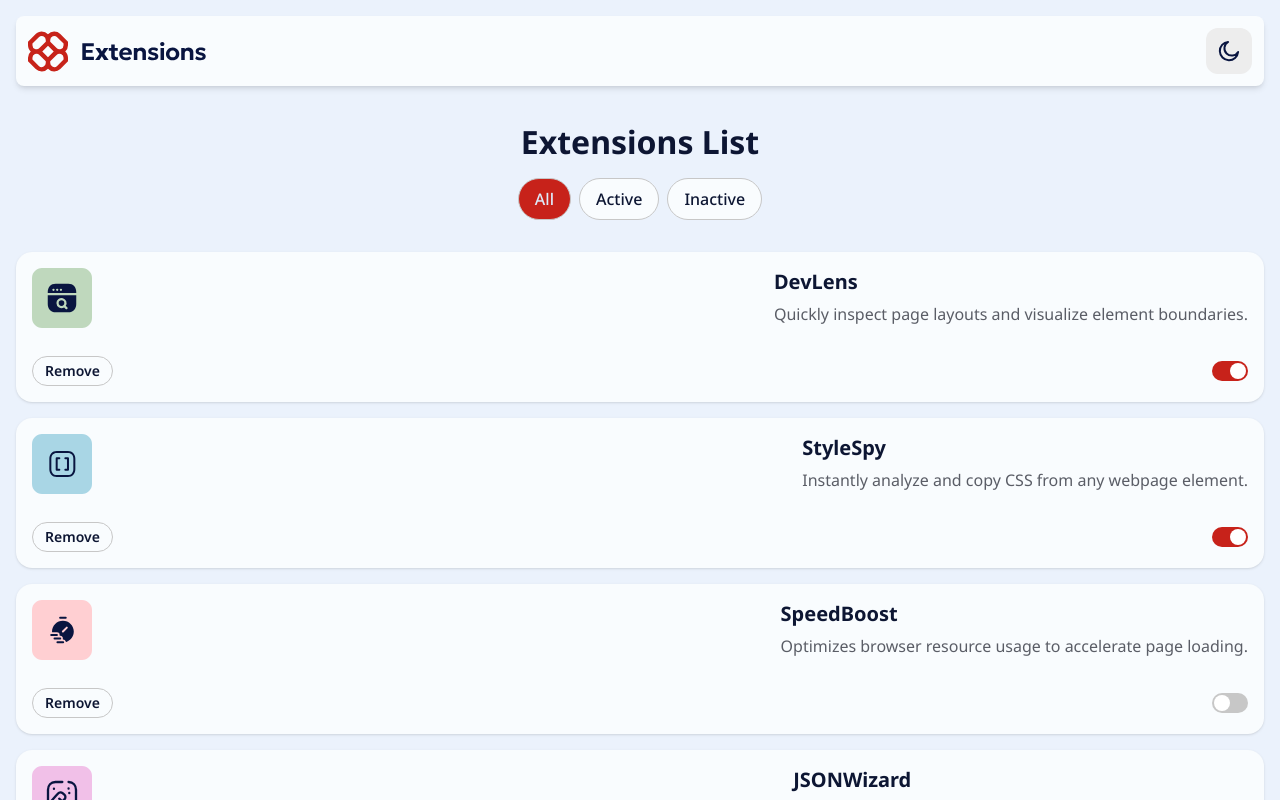
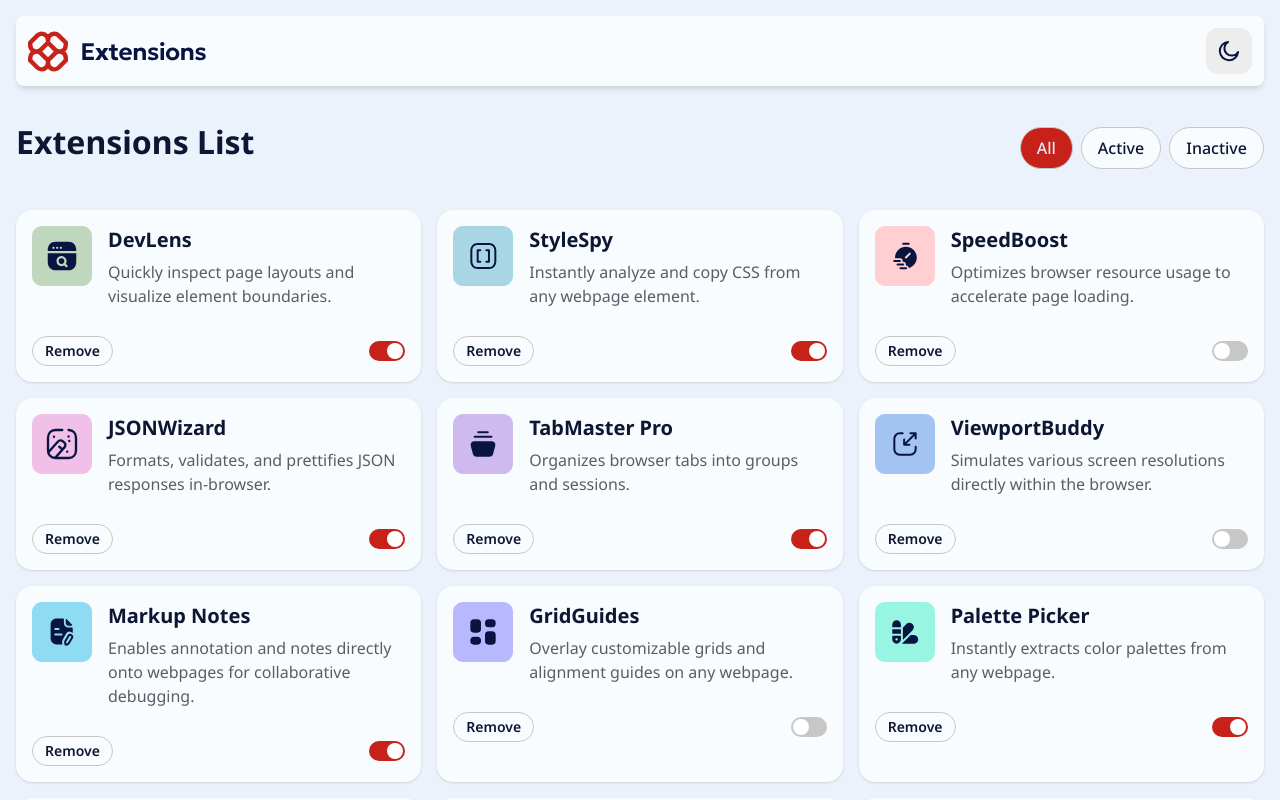
Before and after one commit to Abaljerind/browser-extensions-manager-ui, a React (Vite) app: page / in a window 1280 px wide. Shown: the top 800 px of the page. Built offline with nearby package versions, Linux system fonts and the light colour scheme.

Commit message:
Style(ExtensionsList): add styles for md and lg breakpoint
Adjust flex direction and justify content for <header> for md breakpoint
Adjust grid-template-columns and gap for <section> for md and lg breakpoint

```diff
--- a/src/components/ExtensionsList.jsx
+++ b/src/components/ExtensionsList.jsx
@@ -53,7 +53,7 @@ const ExtensionsList = () => {
   return (
     <section className="py-8">
       {/* header */}
-      <header className="mb-8 flex flex-col items-center justify-center space-y-3">
+      <header className="mb-8 flex flex-col items-center justify-center space-y-3 md:flex-row md:justify-between">
         <h1 className="text-title text-[32px] font-bold">Extensions List</h1>
 
         <div className="text-title space-x-2">
@@ -74,7 +74,7 @@ const ExtensionsList = () => {
       {/* ./ header */}
 
       {/* content */}
-      <section className="grid gap-4">
+      <section className="grid gap-4 md:grid-cols-2 md:gap-6 lg:grid-cols-3 lg:gap-4">
         {filteredExtensions.map((extension, index) => {
           const extIsActive = extension.isActive;
           return (
```
